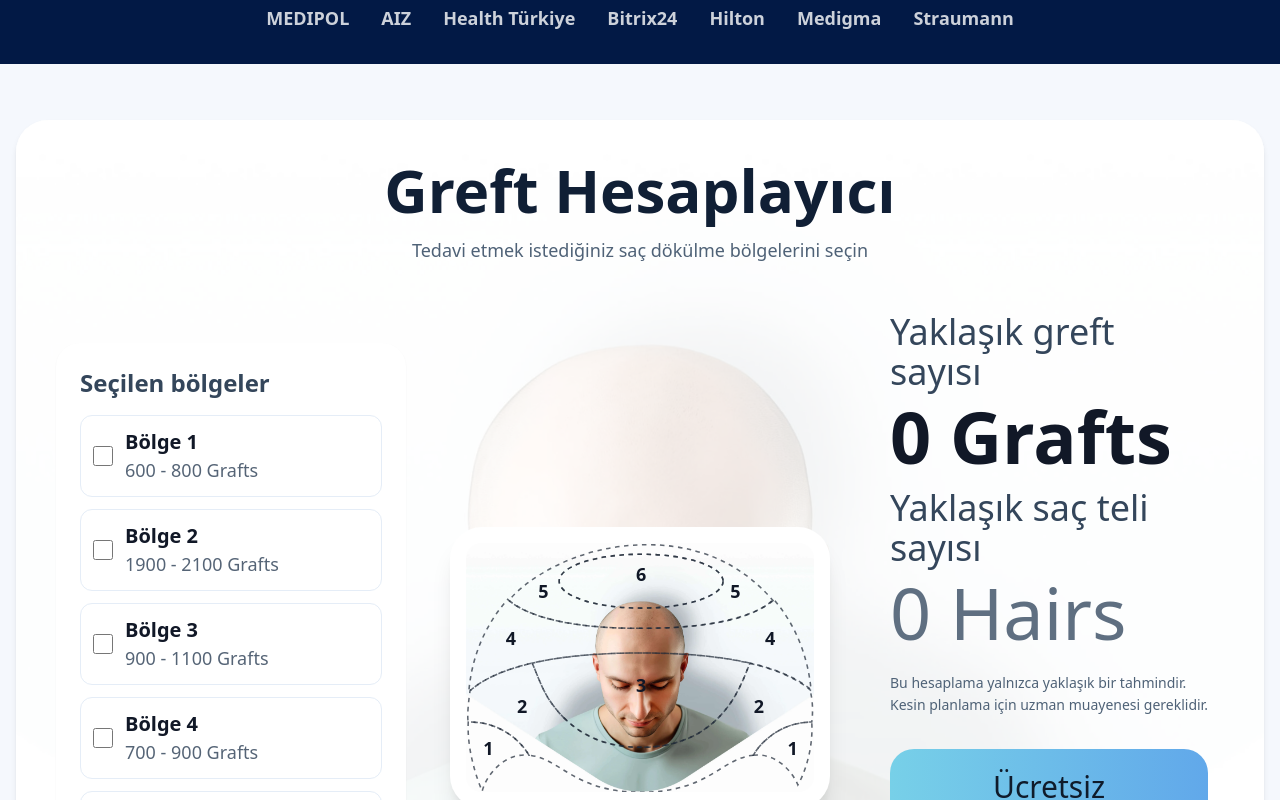
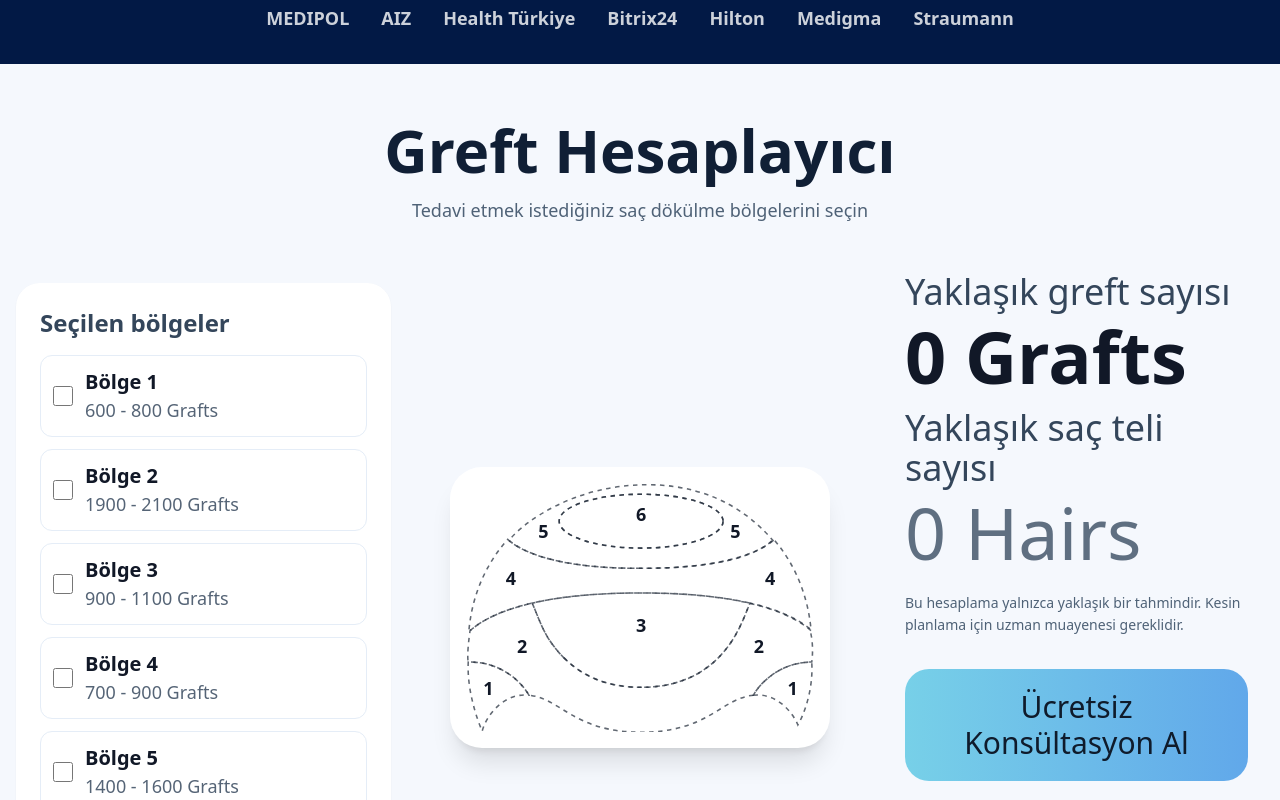
Before and after one commit to ibrahimtkmz/newlifehealth, a Next.js app: page / in a window 1280 px wide. Shown: the part 2240-3040 px from the top of the page. Built offline with nearby package versions, Linux system fonts and the light colour scheme.

Commit message:
Update graft calculator layout to new design structure

```diff
--- a/app/page.jsx
+++ b/app/page.jsx
@@ -608,10 +608,7 @@ export default function HomePage() {
       </section>
 
       <section className="mx-auto w-full max-w-[1280px] px-4 py-14">
-        <div className="relative overflow-hidden rounded-[2rem] bg-[#eef5fd] p-6 shadow-md md:p-10">
-          <Image src="/bald-man.jpeg" alt="" fill className="object-cover object-center" aria-hidden="true" />
-          <div className="absolute inset-0 bg-white/85" />
-          <div className="relative z-10">
+        <div className="relative z-10">
           <h2 className="text-center text-4xl font-bold text-[#101f35] md:text-6xl">{t.graftTitle}</h2>
           <p className="mx-auto mt-4 max-w-[700px] text-center text-lg text-[#4f6277]">{t.graftSubtitle}</p>
           <div className="mt-8 grid items-center gap-6 xl:grid-cols-[1fr_1.2fr_1fr]">
@@ -639,7 +636,6 @@ export default function HomePage() {
 
             <div className="mx-auto w-full max-w-[380px] rounded-[2rem] bg-white p-4 shadow-xl">
               <div className="relative aspect-[310/222] overflow-hidden rounded-2xl">
-                <Image src="/bald-man.jpeg" alt="Graft area model head" fill className="object-cover object-[center_20%]" />
                 <svg viewBox="0 0 310 222" className="absolute inset-0 h-full w-full" aria-label="Hair loss zones">
                 {zoneConfigs.map((zone) => {
                   const isSelected = selectedZones.includes(zone.id);
@@ -700,7 +696,6 @@ export default function HomePage() {
                 {leadSent && <p className="mt-3 text-sm font-medium text-[#1c6eb3]">{t.leadSuccess}</p>}
               </form>
             </aside>
-          </div>
           </div>
         </div>
       </section>
```
